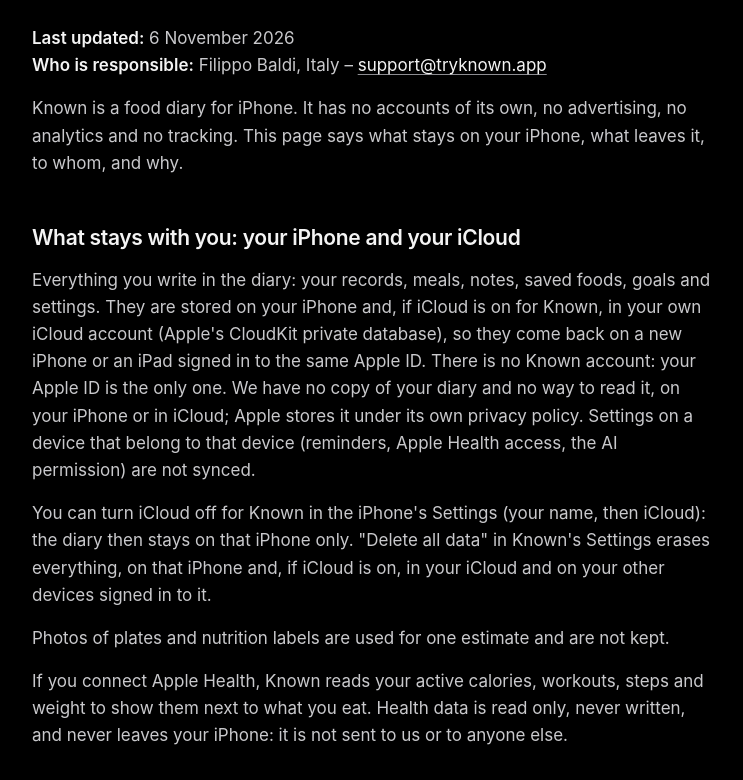
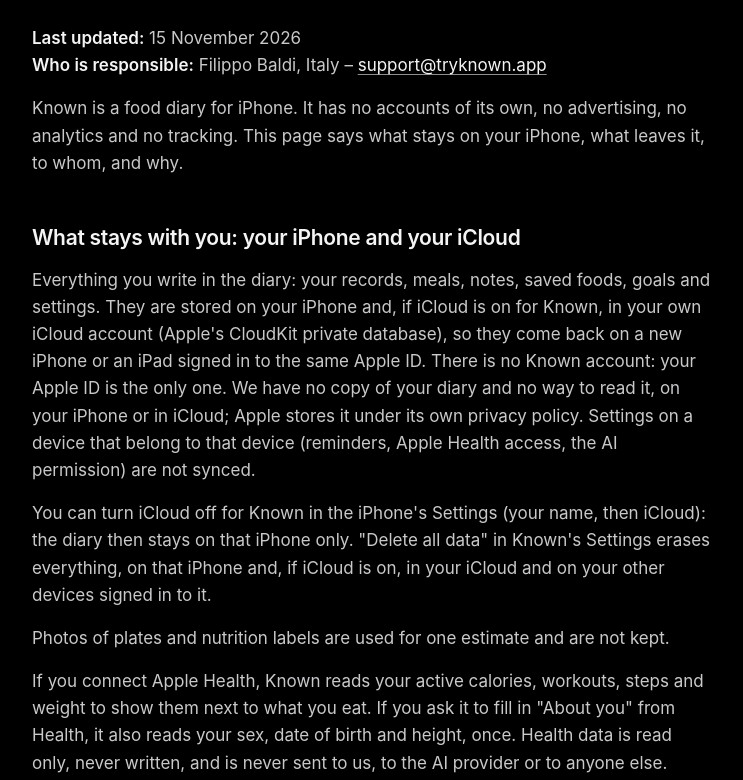
Before and after one commit to BaldiFilippo/known-site, a plain HTML site: page privacy-policy/index.html in a window 1280 px wide. Shown: the part 166-946 px from the top of the page, without its empty margins (268-1011 px from the left). Drawn offline with Linux system fonts and the light colour scheme.

Commit message:
The privacy policy says what is read from Apple Health and that what Known keeps of it is stored with the diary, in iCloud too
Co-Authored-By: Claude Fable 5.2 <noreply@anthropic.com>

```diff
--- a/privacy-policy/index.html
+++ b/privacy-policy/index.html
@@ -14,7 +14,7 @@
 <main>
 <nav><a class="wordmark" href="../" aria-label="Known, home"><img src="../assets/wordmark-white.svg" alt="known"></a><span class="links"><a href="../privacy-policy/">Privacy policy</a><a href="../support/">Support</a></span></nav>
 <h1 id="known--privacy-policy">Privacy policy</h1>
-<p><strong>Last updated:</strong> 6 November 2026<br><strong>Who is
+<p><strong>Last updated:</strong> 15 November 2026<br><strong>Who is
 responsible:</strong> Filippo Baldi, Italy – <a
 href="mailto:support@tryknown.app">support@tryknown.app</a></p>
 <p>Known is a food diary for iPhone. It has no accounts of its own, no
@@ -39,9 +39,13 @@ it.</p>
 <p>Photos of plates and nutrition labels are used for one estimate and
 are not kept.</p>
 <p>If you connect Apple Health, Known reads your active calories,
-workouts, steps and weight to show them next to what you eat. Health
-data is read only, never written, and never leaves your iPhone: it is
-not sent to us or to anyone else.</p>
+workouts, steps and weight to show them next to what you eat. If you ask
+it to fill in "About you" from Health, it also reads your sex, date of
+birth and height, once. Health data is read only, never written, and is
+never sent to us, to the AI provider or to anyone else. What Known keeps
+of it (the workouts listed in your diary, and the sex, age, height and
+weight in your settings) is stored like the rest of your diary: on your
+iPhone and, if iCloud is on for Known, in your own iCloud account.</p>
 <h2 id="what-leaves-your-iphone">What leaves your iPhone</h2>
 <p><strong>AI estimates (Anthropic).</strong> Only if you allow it, when
 the app first asks or later in Settings. To estimate nutrition, Known
```
